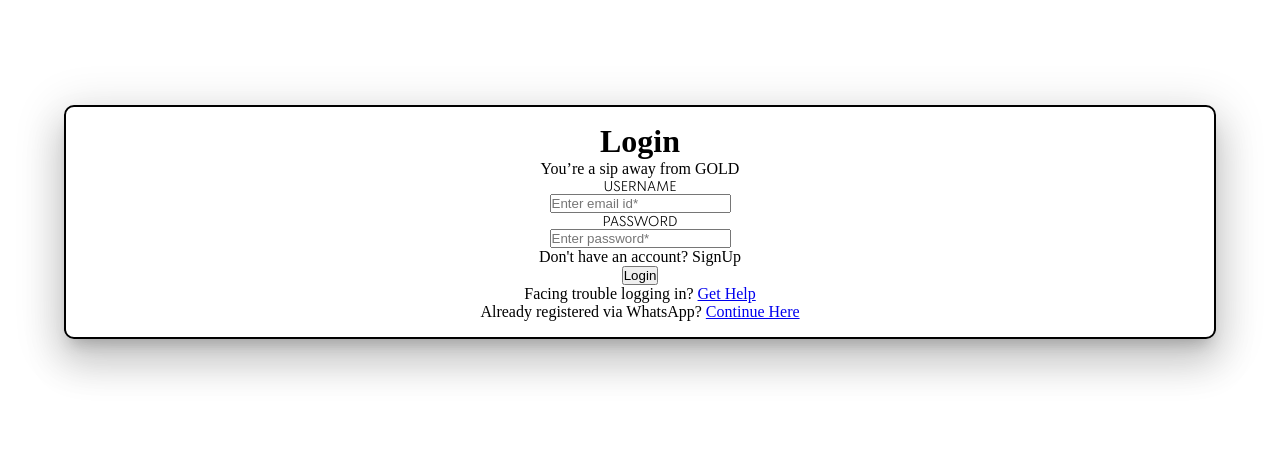
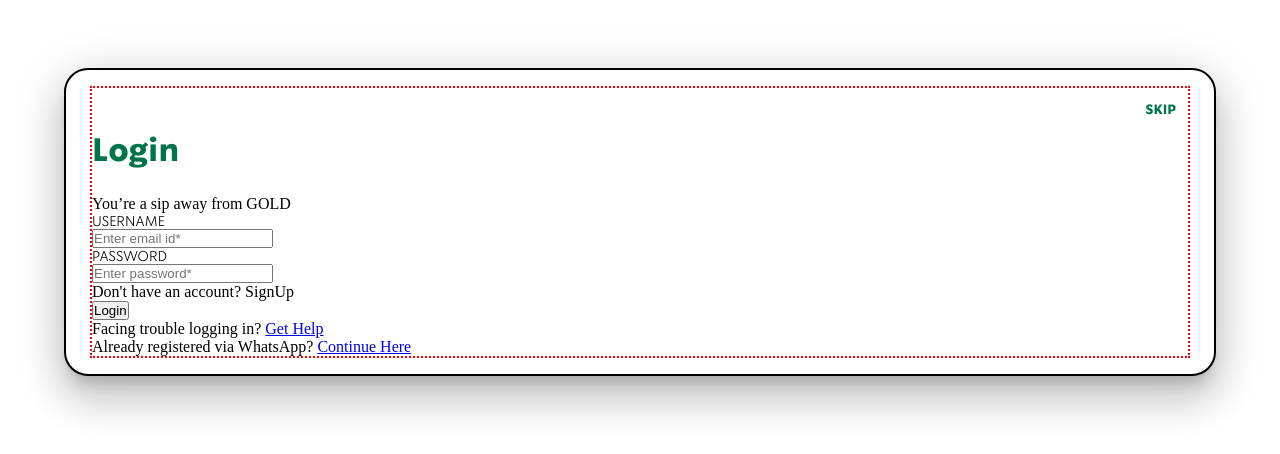
Before and after one commit to h3ydhruvmittal/My-Journey, a plain HTML site: page coffeeLogin.html in a window 1280 px wide. Shown: the part 178-632 px from the top of the page. Drawn offline with Linux system fonts and the light colour scheme.

Commit message:
practiced flex

```diff
--- /dev/null
+++ b/Practice Area/practice.css
@@ -0,0 +1,27 @@
+*{
+    margin:0;
+    padding:0;
+    box-sizing: border-box;
+}
+body{
+    display:flex;
+    justify-content: center;
+    align-items: center;
+    height:100vh;
+    margin:0;
+}
+.container{
+    border:2px solid purple;
+    height: 400px;
+    width: 400px;
+    display:flex;
+    justify-content: center;
+    align-items: center;
+    flex-wrap: wrap;
+    flex-direction: row;
+}
+.box{
+    border: 2px solid cyan;
+    width:fit-content;
+    height: fit-content;
+}
--- a/coffeeLogin.html
+++ b/coffeeLogin.html
@@ -10,22 +10,33 @@
     <div class="outer-box">
       <div class="inner-box">
         <header class="login-header">
-          <h1>Login</h1>
+          <div class="link-text-right"><button class="skip-button">SKIP</button></div>
+          <h1 class="title">Login</h1>
           <p class="slogan">You’re a sip away from GOLD</p>
         </header>
         <main class="login-coffee">
           <form action="/buyMeACoffee.html" target="_blank">
             <p>
               <label for="Username">USERNAME</label>
-                    <input type="email" id="Username" placeholder="Enter email id*" required>
+              <input
+                type="email"
+                id="Username"
+                placeholder="Enter email id*"
+                required
+              />
             </p>
             <p>
               <label for="Password">PASSWORD</label>
-                    <input type="password" id="Password" placeholder="Enter password*" required>
+              <input
+                type="password"
+                id="Password"
+                placeholder="Enter password*"
+                required
+              />
             </p>
             <p>Don't have an account? SignUp</p>
             <div>
-                    <input type="submit" id="login-btn" value="Login" >
+              <input type="submit" id="login-btn" value="Login" />
             </div>
           </form>
         </main>
--- a/coffeeLoginStyle.css
+++ b/coffeeLoginStyle.css
@@ -38,10 +38,38 @@ body {
     padding:30px;
     width: fit-content;
     border: 2px solid black;
-    text-align: center;
+    text-align: left;
+    border-radius: 24px;
     min-width: 90vw !important;
     max-width: 95vw !important;
-    border-radius: 10px;
+    min-height: inherit;
+    max-height: inherit;
     padding: 1rem 1.5rem;
     box-shadow: 0 11px 15px -7px #0003,0 24px 38px 3px #00000024,0 9px 46px 8px #0000001f;
+    display: flex;
+    flex-direction: column;
+    align-items: center;
 }
+.inner-box{
+    width: 100%;
+    border: 2px dotted red;
+    position: relative;
+
+}
+.link-text-right{
+    text-align: right;
+    margin: 12px;
+}
+.skip-button{
+    font-family:'SoDoSans_Bold','Helvetica','sans-serif';
+    background-color: transparent;
+    border: 0;
+    color:#00754a;
+    padding:0;
+}
+.title{
+    font-family: 'SoDoSans_Bold', 'Helvetica', 'sans-serif';
+    color: #00754a;
+    margin-bottom: 1.5rem;
+
+}
```
Also changed, not shown: Practice Area/practice.html (added, +21 -0 lines). Lines whose indentation alone changed are shown as unchanged.
